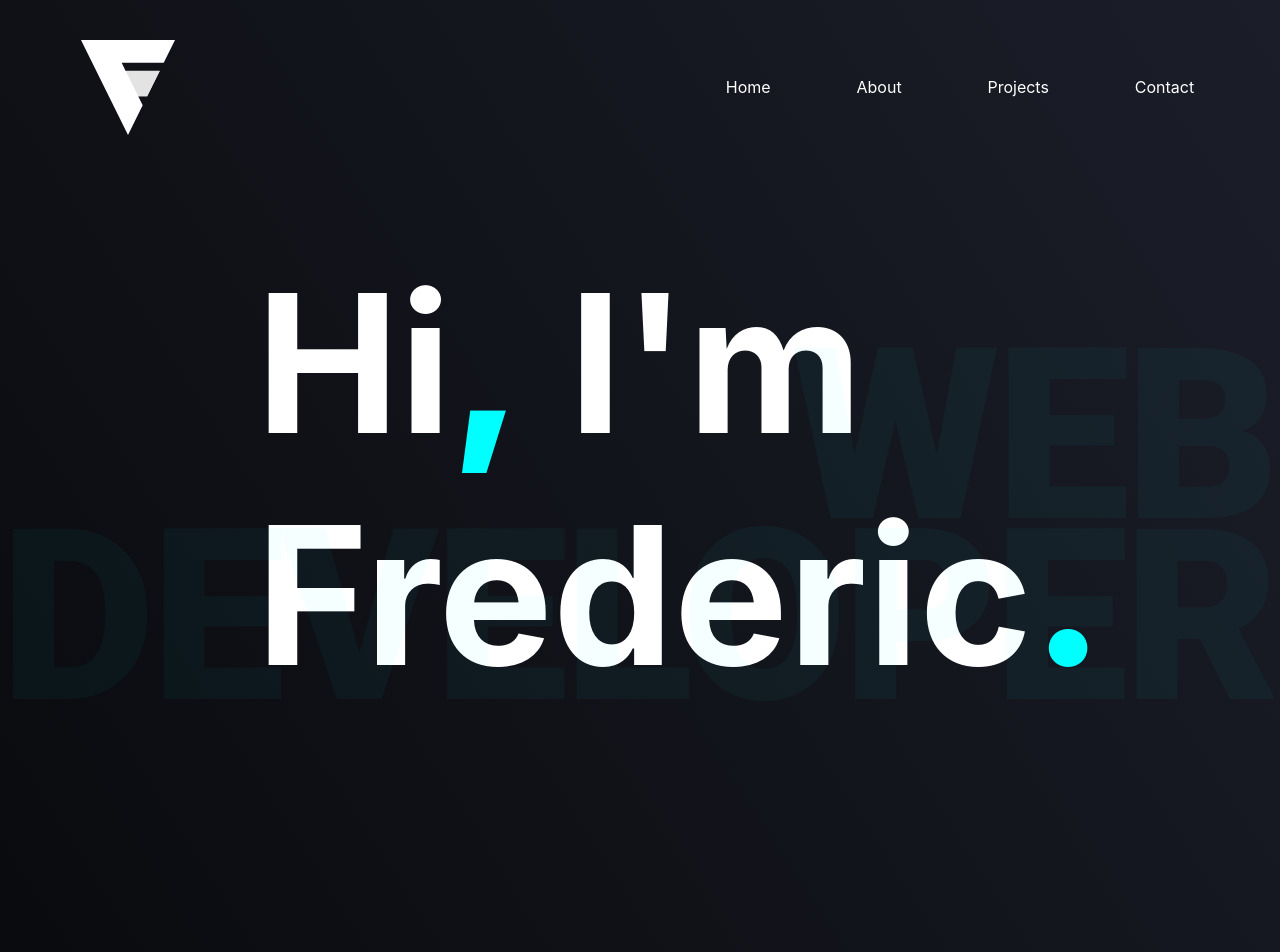
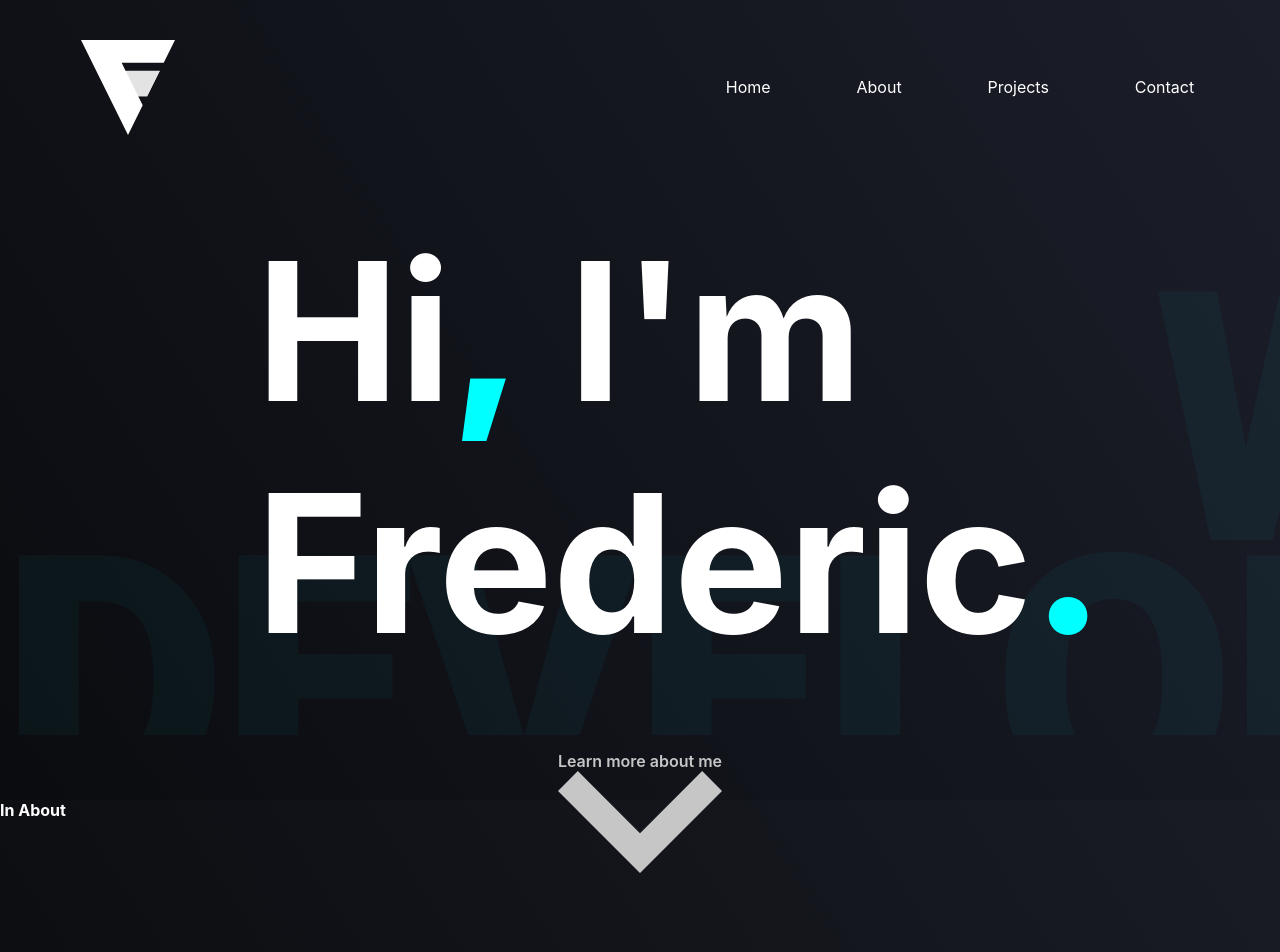
Before and after one commit to fredericVannier/Portfolio, a React (Create React App) app: page / in a window 1280 px wide. Shown: the top 952 px of the page. Built offline with nearby package versions, Linux system fonts and the light colour scheme.

Commit message:
CSS update for home page

```diff
--- a/src/App.js
+++ b/src/App.js
@@ -1,16 +1,20 @@
 import React, { Component } from "react";
 import { Switch, Route } from "react-router-dom";
+
 
 import "./App.scss";
 import Home from "./Pages/Home";
 import Navbar from "./components/Navbar";
+import About from "./Pages/About";
+// import SectionTransition from './components/SectionTransition'
 
 function App() {
   return (
     <div className="App">
       {/* <Switch> */}
-        <Navbar />
+
         <Home />
+        <About />
       {/* </Switch> */}
     </div>
   );
--- a/src/App.scss
+++ b/src/App.scss
@@ -17,12 +17,14 @@
 
 span {
     color: $accentColor;
+    @include accentuation()
 }
 
-h2 {
-    @include titleSet()
+.transition-text {
+    color: #C6C6C6;
+    font-weight: 600;
 }
 
-span {
-    @include accentuation()
-}
+// .transition-section {
+
+// }
--- /dev/null
+++ b/src/Pages/About.js
@@ -0,0 +1,15 @@
+import React, { Component } from "react";
+
+export class About extends Component {
+  render() {
+    return (
+      <div className="about-container">
+        <div className="about-section">
+          <h1>In About</h1>
+        </div>
+      </div>
+    );
+  }
+}
+
+export default About;
--- a/src/Pages/Home.js
+++ b/src/Pages/Home.js
@@ -1,17 +1,46 @@
 import React, { Component } from "react";
+// import Navbar from "../components/Navbar";
 
 export class Home extends Component {
   render() {
     return (
-      <div className="main container">
-        <div className="home-container">
-          <div className="img-background">
-            <img src="./WEBDEV.svg" alt="background-image" />
+      <div className="main-container">
+        <div className="navbar">
+          <div className="logo-nav">
+            <img src="./Logo2020.svg" alt="FV logo" />
           </div>
+          <div className="nav-container">
+            <div className="nav-section">
+              <p>Home</p>
+            </div>
+            <div className="nav-section">
+              <p>About</p>
+            </div>
+            <div className="nav-section">
+              <p>Projects</p>
+            </div>
+            <div className="nav-section">
+              <p>Contact</p>
+            </div>
+          </div>
+        </div>
+
+        {/* <Navbar /> */}
+        <div className="home-container img-background">
+          {/* <div className="img-background"> */}
+          {/* <img src="./WEBDEV.svg" alt="background-image" /> */}
+          {/* </div> */}
           <div className="greet-title">
             <p className="home-title">
               Hi<span>,</span> I'm Frederic<span>.</span>
             </p>
+          </div>
+        </div>
+
+        <div className="transition-container">
+          <div className="transition-section">
+            <p className="transition-text">Learn more about me</p>
+            <img src="./arrow-down.svg" alt="arrow" />
           </div>
         </div>
       </div>
--- /dev/null
+++ b/src/components/SectionTransition.js
@@ -0,0 +1,14 @@
+import React, { Component } from "react";
+
+export class SectionTransition extends Component {
+  render() {
+    return (
+      <div className="transition-section">
+        <p className="transition-text">Learn more about me</p>
+        <img src="./arrow-down.svg" alt="arrow" />
+      </div>
+    );
+  }
+}
+
+export default SectionTransition;
--- a/src/styles/_about.scss
+++ b/src/styles/_about.scss
@@ -1,3 +1,4 @@
-.about {
+.about-container {
     height: 100vh;
+    background-color: rgba($color: #ffffff, $alpha: 0.01);
 }
--- a/src/styles/_home.scss
+++ b/src/styles/_home.scss
@@ -1,28 +1,43 @@
-.home {
+.main-container {
   height: 100vh;
+  width: 100vw;
 }
 
 .img-background {
-  position: absolute;
-  margin-top: 20vh;
+  //   position: absolute;
+  margin-top: 10vh;
+  height: 65vh;
+  background-image: url("../img/WEBDEV.svg");
+  z-index: -1;
+}
 
-  img {
-    width: 100%;
-    height: auto;
+.greet-title {
+  margin-left: 20vw;
+  //   float: left;
+
+  .home-title {
+    font-size: 12rem;
+    font-weight: bold;
+
+    span {
+      font-size: 12rem;
+    }
   }
 }
 
-.greet-title {
-  margin-top: 14vh;
-  margin-left: 20vw;
-  float: left;
+.transition-container {
+  margin-top: 2vh;
+  display: flex;
+  justify-content: center;
+  height: 5vh;
 
-  .home-title {
-      font-size: 12rem;
-      font-weight: bold;
+  .transition-section {
+    display: flex;
+    flex-direction: column;
+    justify-content: space-between;
 
-      span{
-          font-size: 12rem;
-      }
+    .transition-text {
+      color: #c6c6c6;
+    }
   }
 }
```
Also changed, not shown: public/arrow-down.svg (added), src/img/WEBDEV.svg (added), 2 other files (tests, documents, lock files or other folders).
